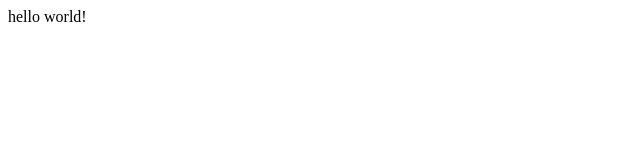
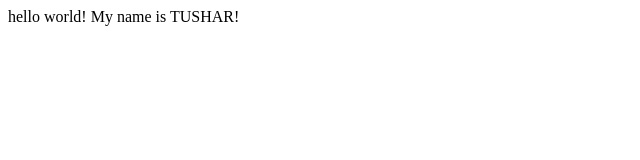
Before and after one commit to Thrilllblender/lecture1, a plain HTML site: page index.html in a window 1280 px wide. Shown: the whole page, without its empty margins (0-640 px from the left). Drawn offline with Linux system fonts and the light colour scheme.

Commit message:
added another line

```diff
--- a/index.html
+++ b/index.html
@@ -5,5 +5,6 @@
     </head>
     <body>
         hello world!
+        My name is TUSHAR!
     </body>
 </html>
```
